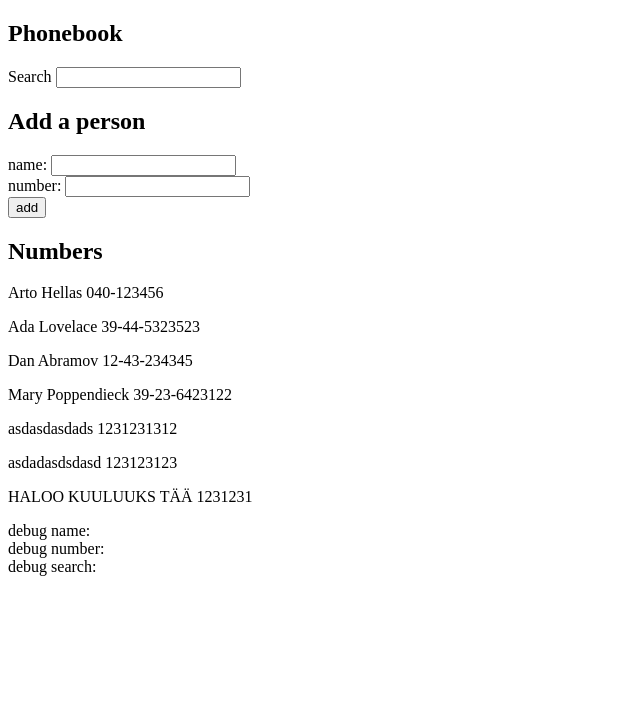
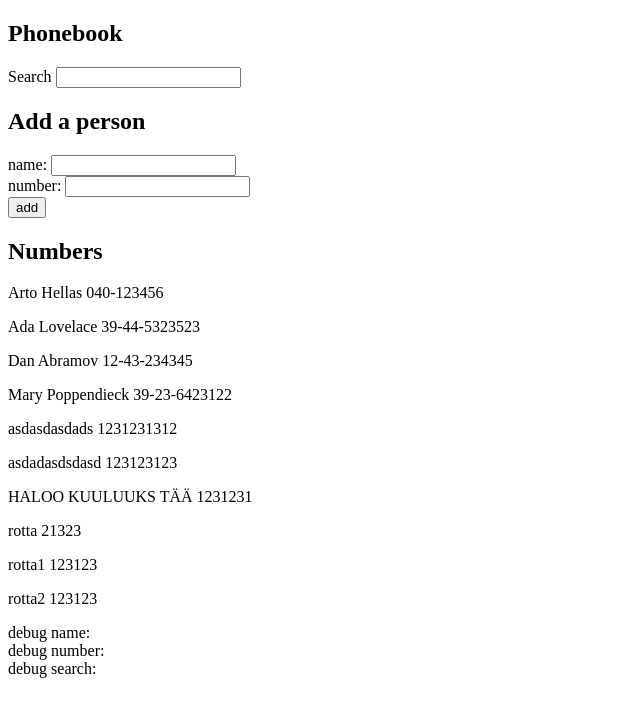
Before and after one commit to Niroasd/2023FullStackOpen, a React (Vite) app in the folder part2/phonebook/: page / in a window 1280 px wide. Shown: the top 716 px of the page, without its empty margins (0-640 px from the left). Built offline with nearby package versions, Linux system fonts and the light colour scheme; data requests are answered from the project's data file.

Commit message:
Version 2.12 done.

```diff
--- a/part2/phonebook/db.json
+++ b/part2/phonebook/db.json
@@ -34,6 +34,21 @@
       "name": "HALOO KUULUUKS TÄÄ",
       "number": "1231231",
       "id": 7
+    },
+    {
+      "name": "rotta",
+      "number": "21323",
+      "id": 8
+    },
+    {
+      "name": "rotta1",
+      "number": "123123",
+      "id": 9
+    },
+    {
+      "name": "rotta2",
+      "number": "123123",
+      "id": 10
     }
   ]
 }
--- a/part2/phonebook/src/App.jsx
+++ b/part2/phonebook/src/App.jsx
@@ -48,9 +48,9 @@ const App = () => {
     if(!nameList.includes(newName)){
         axios
           .post('http://localhost:3001/persons', personObject)
-          .then(() => console.log(response.data))
+          .then(response => console.log(response.data))
           .then(response => setPersons(persons.concat(response.data)))
-      setPersons(persons.concat(personObject))
+      // setPersons(persons.concat(personObject))
       setNewName('')
       setNewNumber('')
     }
```
